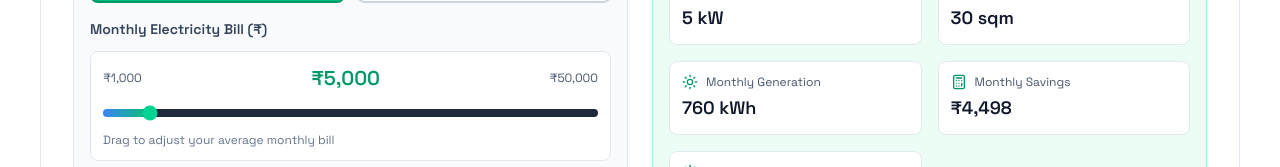
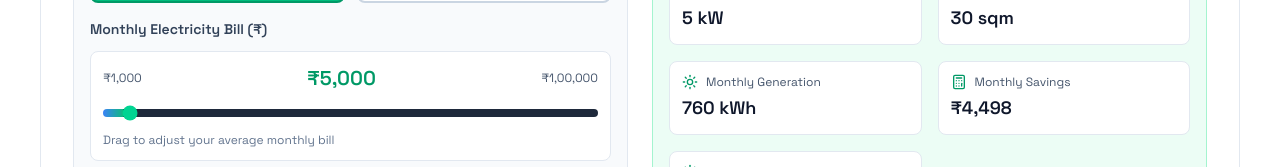
Before and after one commit to sooryx-eng/Sooryx_Live, a Next.js app: page /calculator in a window 1280 px wide. Shown: the part 547-714 px from the top of the page. Built offline with nearby package versions, Linux system fonts and the light colour scheme.

Commit message:
update changes

```diff
--- a/app/components/SolarCalculator.tsx
+++ b/app/components/SolarCalculator.tsx
@@ -83,12 +83,33 @@ export default function SolarCalculator() {
   const totalMaintenanceCost = annualMaintenanceCost * SYSTEM_LIFETIME_YEARS;
   const lifetimeNetBenefit = totalLifetimeSavings - totalMaintenanceCost - systemCost;
 
-  // Payback period calculation
-  const firstYearSavings = calculateAnnualSavings(1);
-  const paybackYears = firstYearSavings > annualMaintenanceCost ? systemCost / (firstYearSavings - annualMaintenanceCost) : 0;
+  // Payback period calculation using cumulative annual net savings.
+  // This is more accurate than dividing total cost by first-year savings alone,
+  // because the system generates slightly less each year due to degradation.
+  const calculatePaybackYears = () => {
+    let cumulativeCashflow = -systemCost;
+    let lastCumulative = cumulativeCashflow;
+
+    for (let year = 1; year <= SYSTEM_LIFETIME_YEARS + 5; year++) {
+      const annualSavings = calculateAnnualSavings(year);
+      const annualNet = annualSavings - annualMaintenanceCost;
+      cumulativeCashflow += annualNet;
+
+      if (cumulativeCashflow >= 0) {
+        const partialYear = annualNet > 0 ? (Math.abs(lastCumulative) / annualNet) : 0;
+        return Number((year - 1 + partialYear).toFixed(1));
+      }
+
+      lastCumulative = cumulativeCashflow;
+    }
+
+    return 0;
+  };
+
+  const paybackYears = calculatePaybackYears();
 
   // Monthly savings (first year average)
-  const monthlySavings = Math.round(firstYearSavings / 12);
+  const monthlySavings = Math.round(calculateAnnualSavings(1) / 12);
 
   // Carbon savings (India grid mix: 0.8 kg CO2/kWh avoided)
   // Source: Central Electricity Authority, IEA India Carbon Intensity Data
@@ -148,18 +169,18 @@ export default function SolarCalculator() {
               <div className="flex justify-between items-center mb-2">
                 <span className="text-xs text-slate-600">₹1,000</span>
                 <span className="text-xl font-bold text-emerald-600">₹{monthlyBill.toLocaleString()}</span>
-                <span className="text-xs text-slate-600">₹50,000</span>
+                <span className="text-xs text-slate-600">₹1,00,000</span>
               </div>
               <input
                 type="range"
                 min={1000}
-                max={50000}
+                max={100000}
                 step={500}
                 value={monthlyBill}
                 onChange={(e) => setMonthlyBill(Number(e.target.value))}
                 className="w-full h-2 bg-gradient-to-r from-blue-500 to-emerald-400 rounded-lg appearance-none cursor-pointer accent-emerald-400"
                 style={{
-                  background: `linear-gradient(to right, #3b82f6 0%, #10b981 ${((monthlyBill - 1000) / (50000 - 1000)) * 100}%, #1e293b ${((monthlyBill - 1000) / (50000 - 1000)) * 100}%, #1e293b 100%)`
+                  background: `linear-gradient(to right, #3b82f6 0%, #10b981 ${((monthlyBill - 1000) / (100000 - 1000)) * 100}%, #1e293b ${((monthlyBill - 1000) / (100000 - 1000)) * 100}%, #1e293b 100%)`
                 }}
               />
               <p className="text-xs text-slate-500 mt-2">Drag to adjust your average monthly bill</p>
```
